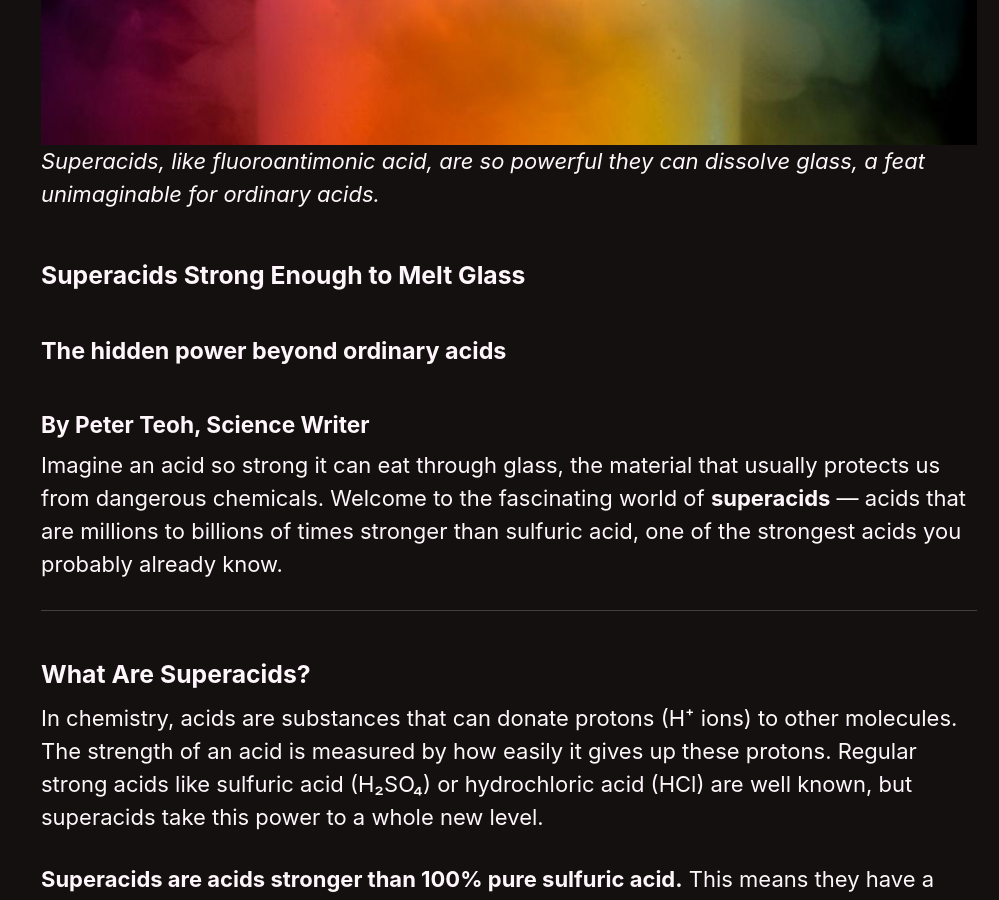
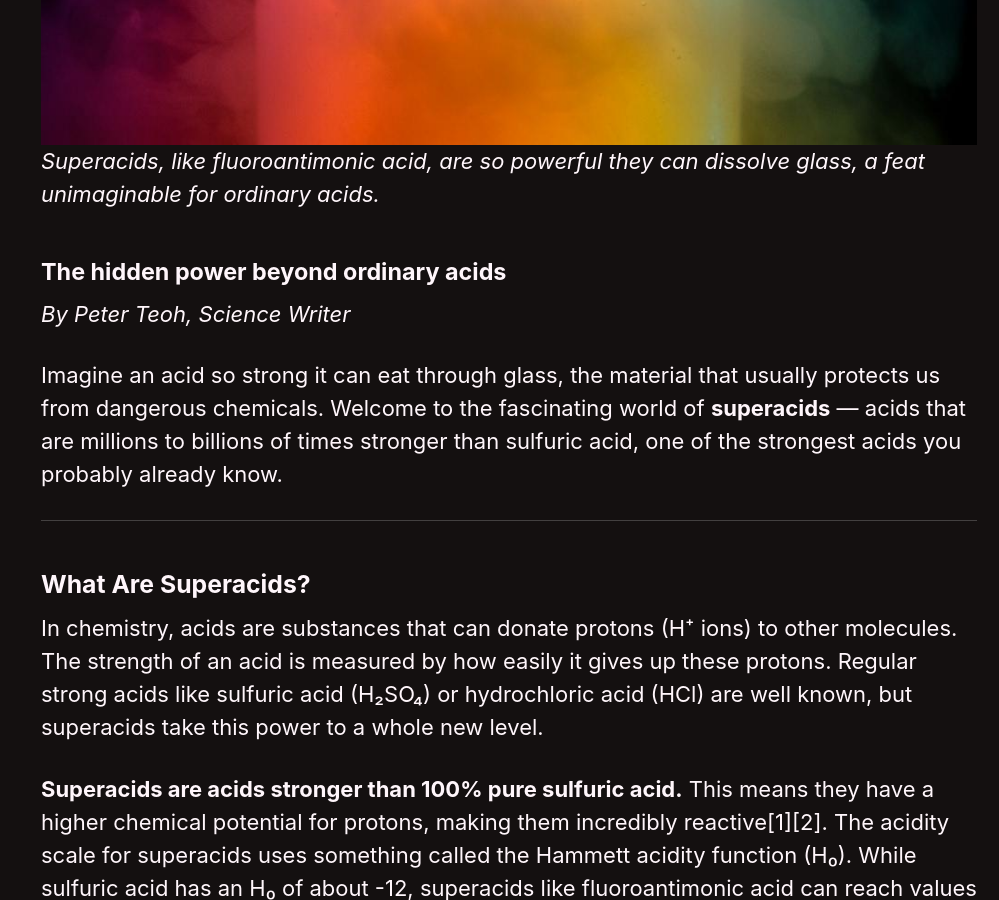
Before and after one commit to tthtlc/quest4science, a Jekyll site: the page built from _posts/2025-10-12-49-superacids-strong-enough-to-melt.md, in a window 1280 px wide and 900 px high, scrolled down 1001 px. Shown: the whole window, without its empty margins (281-1280 px from the left). Built offline with Jekyll 4.4.1, drawn with Linux system fonts in a browser that asks for light colours; cached includes are drawn as plain includes.

Commit message:
modified:   2025-10-12-49-superacids-strong-enough-to-melt.md

```diff
--- a/_posts/2025-10-12-49-superacids-strong-enough-to-melt.md
+++ b/_posts/2025-10-12-49-superacids-strong-enough-to-melt.md
@@ -13,12 +13,9 @@
 
 <!-- Image Description: A dramatic, close-up photo showing a glass beaker partially dissolved or etched by a glowing, colorful liquid representing a superacid. Vapor and small bubbles rise from the surface, emphasizing the extreme reactivity of the acid. The background is a dark laboratory setting to highlight the bright acid. -->
 
-
-### Superacids Strong Enough to Melt Glass
-
 #### The hidden power beyond ordinary acids
 
-##### By Peter Teoh, Science Writer
+*By Peter Teoh, Science Writer*
 
 Imagine an acid so strong it can eat through glass, the material that usually protects us from dangerous chemicals. Welcome to the fascinating world of **superacids** — acids that are millions to billions of times stronger than sulfuric acid, one of the strongest acids you probably already know.
 
```
